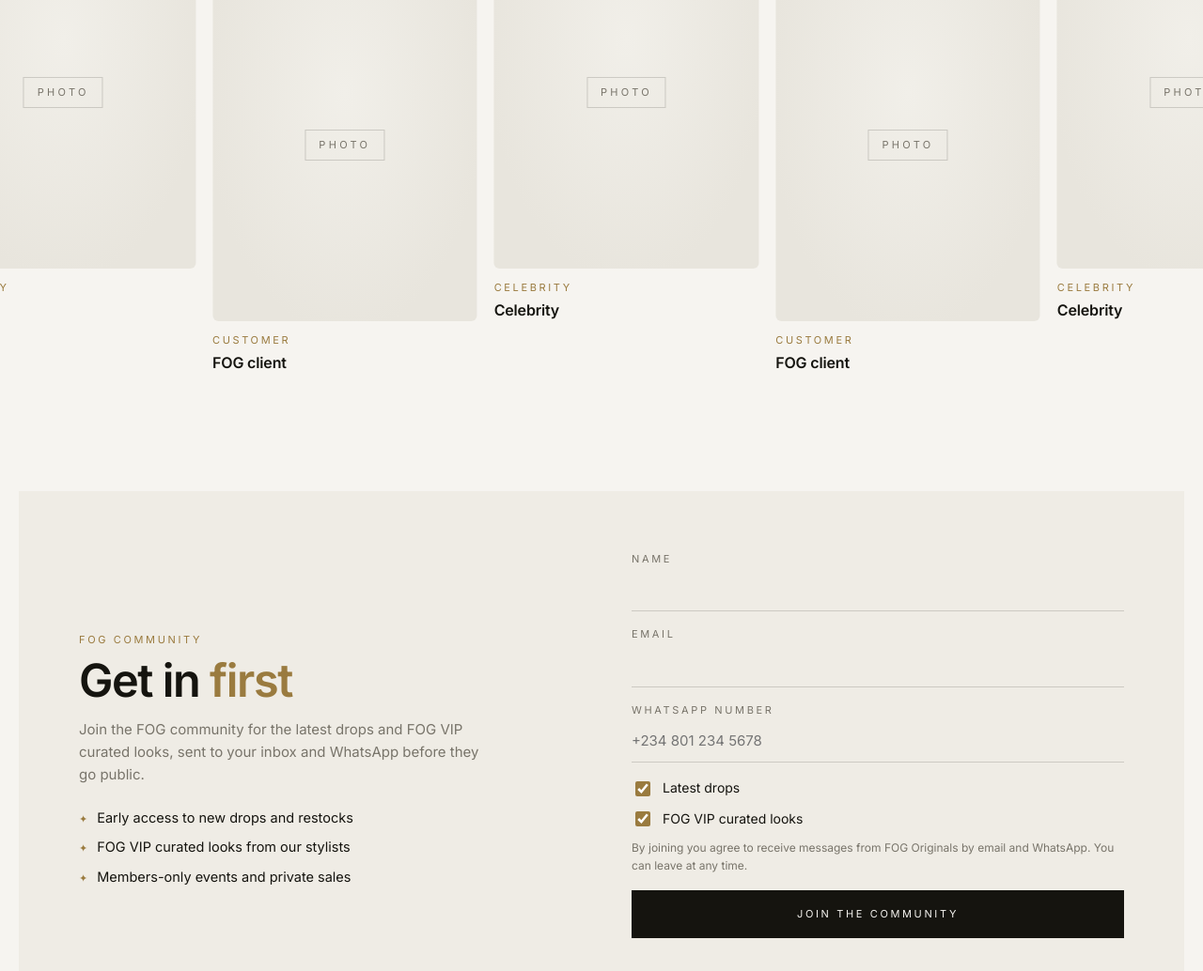
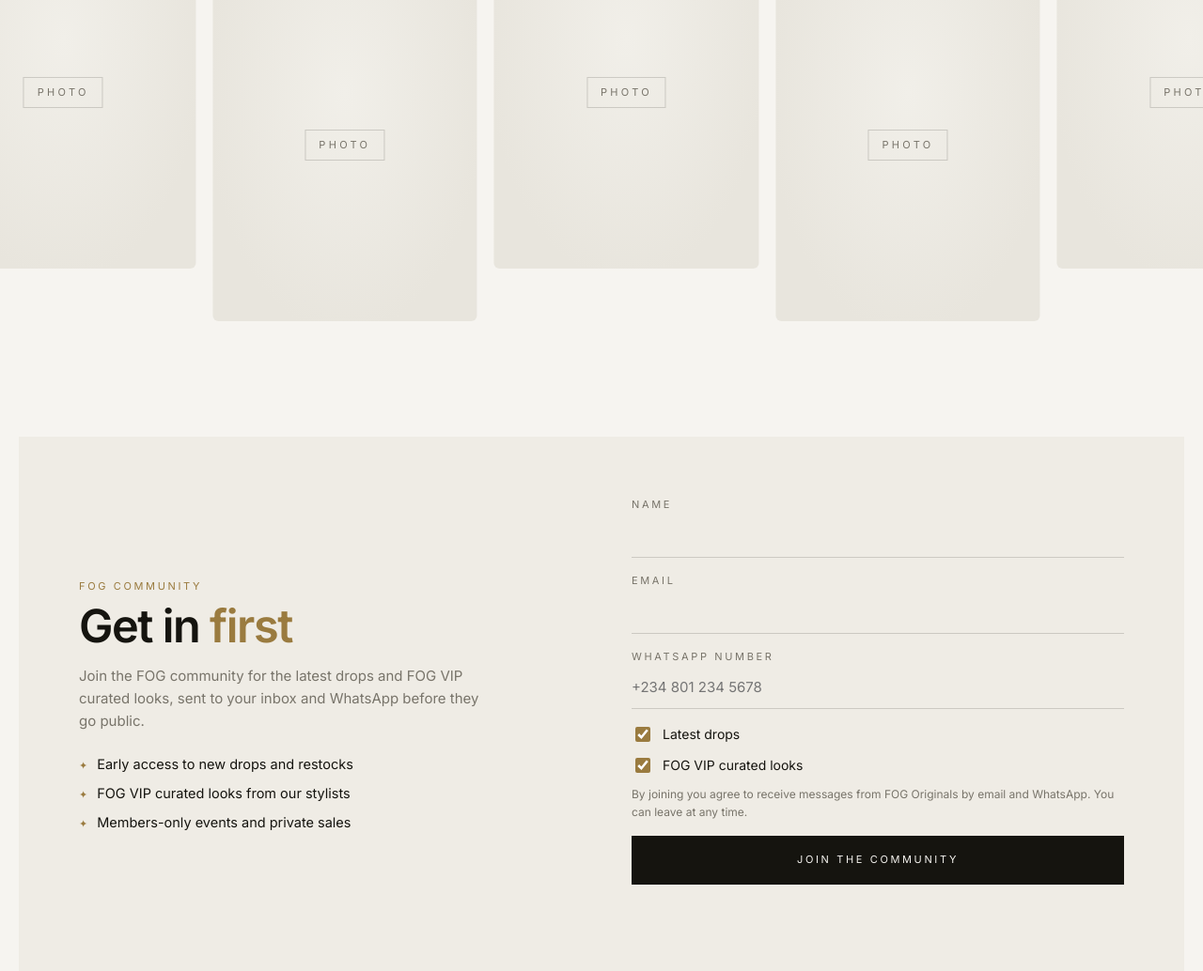
Before and after one commit to MrKaplanhat/FOG, a plain HTML site: page index.html in a window 1280 px wide. Shown: the part 1624-2658 px from the top of the page at 94% size. Drawn offline with Linux system fonts and the light colour scheme.

Commit message:
Update index.html

```diff
--- a/index.html
+++ b/index.html
@@ -214,7 +214,7 @@ const SHOPIFY={domain:'',token:'',collection:'',handles:[]};
 const HERO_URL='https://res.cloudinary.com/v87nlk9h/video/upload/v1795090047/WEBSITE_VIDEO.mp4'; /* Easiest: paste one full Cloudinary video link here (ending .mp4). It plays muted and loops forever. */
 const HERO_CLOUD={cloud:'v87nlk9h',clips:[]};
 /* Gallery from a Google Drive folder: public folder ID + Drive API key. Newest photos show first. Add or remove photos in the folder and the site updates itself (on refresh, or within 10 minutes). Name files "Name - celebrity - Piece worn.jpg" or "Name - customer - Piece worn.jpg". */
-const GALLERY={folderId:'',apiKey:''};
+const GALLERY={folderId:'1kHzC0_ZAFEiWihM01ppN4KIalvP3ci9p',apiKey:''}; /* apiKey: paste a Google Drive API key here (Google Cloud Console > Enable Drive API > Credentials > API key). Folder must be shared as Anyone with the link: Viewer. */
 /* Sign-ups: endpoint is a form/Apps Script link that stores them; whatsappInvite is your WhatsApp group link. */
 const COMMUNITY={endpoint:'',whatsappInvite:''};
 
@@ -313,7 +313,7 @@ async function checkout(){
 
 /* ---------- FOG gallery: loops across the screen, fed by a Google Drive folder ---------- */
 let GI=[0,1,2,3,4,5,6,7].map(i=>({n:i%2?'FOG client':'Celebrity',t:i%2?'Customer':'Celebrity',w:'',u:''})),GK='';
-const card=(g,dup)=>`<figure class="gi${dup?' dup':''}"${dup?' aria-hidden="true"':''}><div class="gp"><span class="sl">Photo</span>${g.u?`<img src="${esc(g.u)}" alt="${dup?'':esc(g.n)}" loading="lazy" referrerpolicy="no-referrer" onerror="this.remove()">`:''}</div><figcaption><span class="eb gold">${g.t}</span><b>${esc(g.n)}</b>${g.w?`<span>${esc(g.w)}</span>`:''}</figcaption></figure>`;
+const card=(g,dup)=>`<figure class="gi${dup?' dup':''}"${dup?' aria-hidden="true"':''}><div class="gp">${g.u?`<img src="${esc(g.u)}" alt="" loading="lazy" referrerpolicy="no-referrer" onerror="this.remove()">`:'<span class="sl">Photo</span>'}</div></figure>`;
 function drawRail(){let set=GI.slice();while(set.length<8||set.length%2)set=set.concat(GI);
  $('#rail').innerHTML='<div class="track" style="--d:'+Math.max(30,set.length*7)+'s">'+set.map(g=>card(g,0)).join('')+set.map(g=>card(g,1)).join('')+'</div>'}
 drawRail();
```
